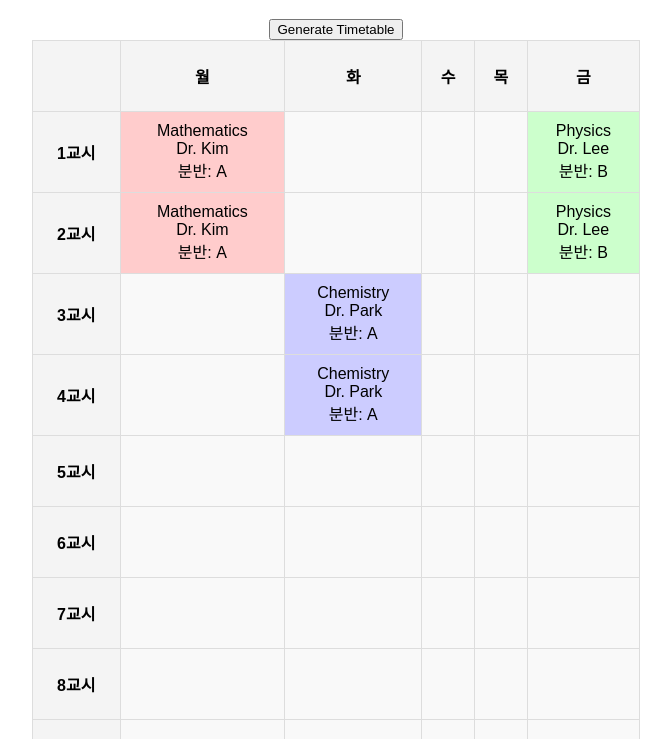
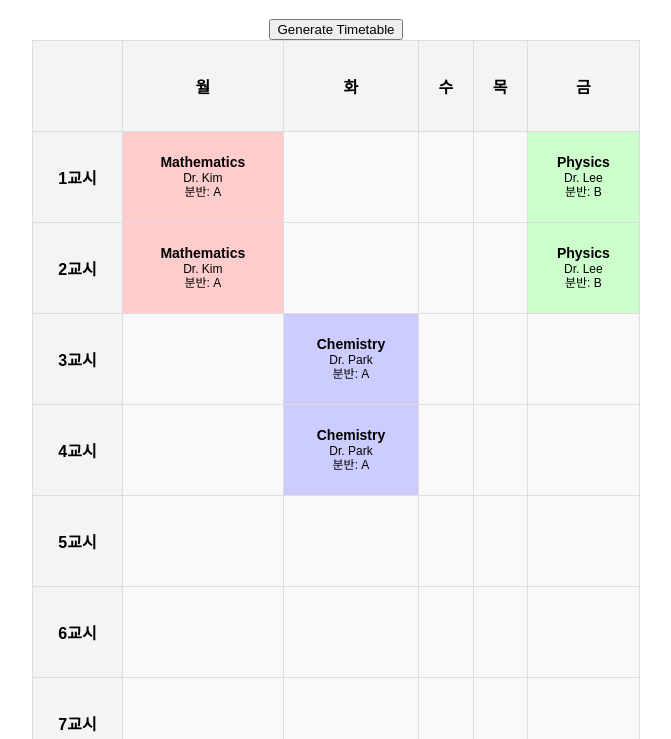
Before and after one commit to sjtemp62/My-Timetable-App-Electron, an Electron app: page index.html in a window 800 px wide. Both pictures are taken after a click on the button "Generate Timetable". Shown: the part 61-800 px from the top of the page, without its empty margins (64-735 px from the left). Drawn offline with Linux system fonts and the light colour scheme.

```diff
--- a/index.html
+++ b/index.html
@@ -1,5 +1,6 @@
 <!DOCTYPE html>
 <html lang="en">
+
 <head>
     <meta charset="UTF-8">
     <meta name="viewport" content="width=device-width, initial-scale=1.0">
@@ -17,7 +18,8 @@
             width: 80%;
         }
 
-    th, td {
+        th,
+        td {
             border: 1px solid #ddd;
             text-align: center;
             padding: 10px;
@@ -35,26 +37,96 @@
         }
 
         .subject-1 {
-      background-color: #ffcccc; /* 과목 1 색상 */
+            background-color: #ffcccc;
+            /* 과목 1 색상 */
         }
 
         .subject-2 {
-      background-color: #ccffcc; /* 과목 2 색상 */
+            background-color: #ccffcc;
+            /* 과목 2 색상 */
         }
 
         .subject-3 {
-      background-color: #ccccff; /* 과목 3 색상 */
+            background-color: #ccccff;
+            /* 과목 3 색상 */
         }
 
         .empty {
             background-color: #f9f9f9;
         }
+
+        body {
+            font-family: Arial, sans-serif;
+            margin: 20px;
+            text-align: center;
+        }
+
+        table {
+            border-collapse: collapse;
+            margin: 0 auto;
+            width: 80%;
+        }
+
+        th,
+        td {
+            border: 1px solid #ddd;
+            text-align: center;
+            padding: 10px;
+            height: 70px;
+            vertical-align: middle;
+        }
+
+        th {
+            background-color: #f4f4f4;
+            font-weight: bold;
+        }
+
+        td {
+            background-color: #fff;
+            transition: background-color 0.3s ease;
+            position: relative;
+            /* 텍스트 배치를 위한 설정 */
+        }
+
+        .subject-1 {
+            background-color: #ffcccc;
+        }
+
+        .subject-2 {
+            background-color: #ccffcc;
+        }
+
+        .subject-3 {
+            background-color: #ccccff;
+        }
+
+        .empty {
+            background-color: #f9f9f9;
+        }
+
+        /* 텍스트 스타일 */
+        .subject-info {
+            font-size: 12px;
+            line-height: 1.2;
+        }
+
+        .subject-info .name {
+            font-weight: bold;
+            font-size: 14px;
+        }
+
+        .subject-info .professor,
+        .subject-info .group {
+            font-size: 12px;
+        }
     </style>
 </head>
+
 <body>
     <h1>Timetable Generator</h1>
     <button id="generate-btn">Generate Timetable</button>
     <div id="timetable-container"></div>
     <script src="renderer.js"></script>
 </body>
+
 </html>
```
Lines whose indentation alone changed are shown as unchanged.
